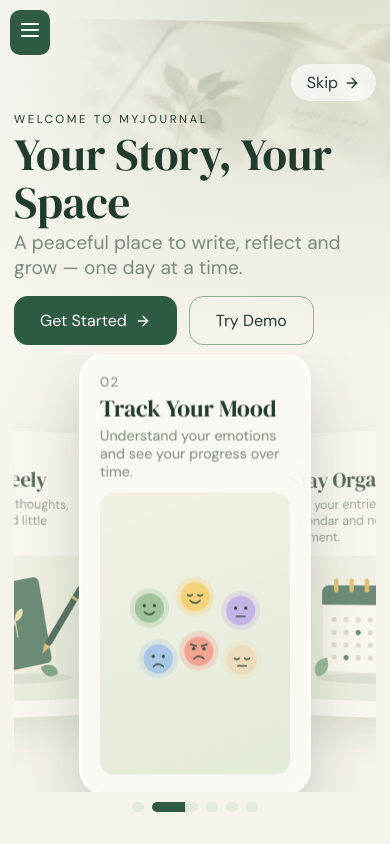
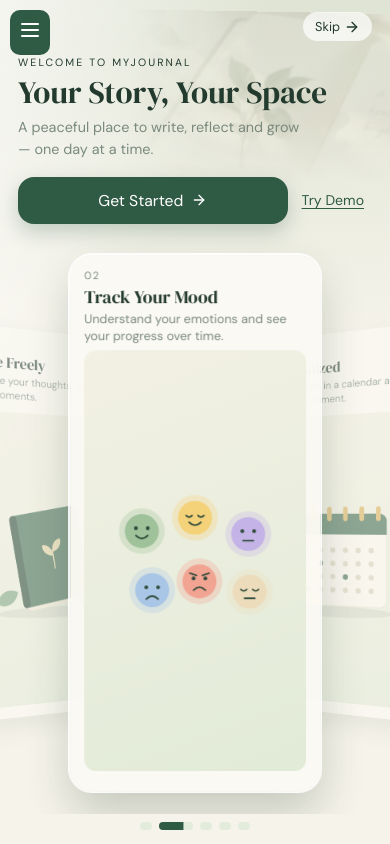
Before and after one commit to Dhanya-15/MyJournal, a React (Vite) app: page / in a window 390 px wide. Built offline with nearby package versions, Linux system fonts and the light colour scheme.

Commit message:
Mobile responsive dashboard

```diff
--- a/src/styles.css
+++ b/src/styles.css
@@ -267,3 +267,85 @@ body.welcome-page .top{display:none}
 @media(max-width:860px){
   .side.open ~ .main .cf{visibility:hidden}
 }
+
+/* =====================================================================
+   WELCOME PAGE - MOBILE REDESIGN (phones only, max-width: 760px)
+   Keep this block at the VERY END of styles.css
+   ===================================================================== */
+@keyframes m-float{0%,100%{transform:translateY(0)}50%{transform:translateY(-6px)}}
+@keyframes m-in{from{opacity:0;transform:translateY(14px)}to{opacity:1;transform:none}}
+
+@media (max-width:760px){
+  html,body{overflow-x:hidden}
+
+  /* page frame: fits the screen, safe against browser bars and notches */
+  body.welcome-page .main{
+    padding:56px 18px calc(10px + env(safe-area-inset-bottom)) !important;
+    width:100%;max-width:100vw;height:100vh;height:100dvh;overflow:hidden;
+  }
+  .wl{display:flex;flex-direction:column;gap:0;min-height:0}
+
+  /* soft botanical backdrop, kept very light */
+  .wl-bg{width:110%;right:-30%;top:-4%;opacity:.16}
+
+  /* skip: small, aligned with the menu button */
+  .wl-skip{top:-44px;right:0;padding:6px 12px;font-size:.8rem;gap:4px;background:rgba(255,255,255,.7)}
+
+  /* intro text: smaller and calmer */
+  .wl-text{padding-top:0;text-align:left}
+  .wl .eyebrow{font-size:.66rem;letter-spacing:.2em;margin:0 0 6px}
+  .wl-h{font-size:clamp(1.7rem,8vw,2.15rem);line-height:1.1;margin:0 0 8px}
+  .wl .lead{font-size:.9rem;line-height:1.5;max-width:30ch;margin:0 0 16px}
+
+  /* buttons: Get Started prominent, Try Demo minimal */
+  .wl-cta{display:flex;flex-wrap:nowrap;align-items:center;gap:6px}
+  .wl-cta .btn:not(.ghost){flex:1;justify-content:center;padding:13px 18px;font-size:.98rem;border-radius:16px;box-shadow:0 8px 20px rgba(47,90,67,.25)}
+  .wl-cta .btn.ghost{flex:none;background:none;border:0;box-shadow:none;padding:10px 8px;font-size:.88rem;color:var(--forest);text-decoration:underline;text-underline-offset:3px}
+  .wl-cta .btn.ghost:hover{transform:none;box-shadow:none}
+
+  /* 3D coverflow stage: full-bleed so side previews fade off the screen edge */
+  .cf{flex:1;min-height:0;margin:8px -18px 0;perspective:900px;overflow:hidden}
+  .cf-arr{display:none}
+
+  .cf-card{
+    width:min(64vw,250px);height:80%;padding:14px;border-radius:22px;
+    transform-style:preserve-3d;
+    transform:translate(-50%,-50%) translateX(calc(var(--o)*60%)) translateZ(calc(var(--a)*-70px)) rotateY(calc(var(--o)*-30deg)) scale(calc(1 - var(--a)*.12));
+    opacity:calc(1 - var(--a)*.42);
+    box-shadow:0 12px 26px rgba(50,70,50,.12);
+    transition:transform .9s cubic-bezier(.22,.8,.2,1),opacity .9s,height .9s,box-shadow .9s;
+  }
+  .cf-card[style*="--a: 2"]{opacity:0;pointer-events:none}
+  .cf-card.cur{height:92%;outline:2px solid rgba(255,255,255,.9);box-shadow:0 22px 44px rgba(50,70,50,.24)}
+
+  /* card content: compact, never clipped */
+  .cf-card small{font-size:.66rem}
+  .cf-card h3{font-size:1.12rem;margin:2px 0}
+  .cf-card p{font-size:.78rem;line-height:1.4;display:-webkit-box;-webkit-line-clamp:3;-webkit-box-orient:vertical;overflow:hidden}
+  .cf-art{flex:1;min-height:70px;margin-top:10px;border-radius:12px}
+  .cf-card.cur .cf-art{animation:m-float 5s ease-in-out infinite}
+
+  /* pagination dots */
+  .cf-dots{padding:8px 0 4px;gap:7px}
+  .cf-dots button{width:8px;height:8px}
+  .cf-dots button.on{width:34px}
+
+  /* gentle entrance */
+  .wl-in{animation-name:m-in}
+
+  /* the menu drawer stays above everything and hides the carousel while open */
+  .side.open ~ .main .cf{visibility:hidden}
+}
+
+/* very short phones or landscape: allow scrolling so nothing is cut off */
+@media (max-width:760px) and (max-height:620px){
+  body.welcome-page{overflow:auto}
+  body.welcome-page .main{height:auto;min-height:100dvh;overflow:visible}
+  .wl{flex:none}
+  .cf{flex:none;height:300px}
+}
+
+@media (max-width:760px) and (prefers-reduced-motion:reduce){
+  .cf-card.cur .cf-art{animation:none}
+  .cf-card{transition:none}
+}
```
